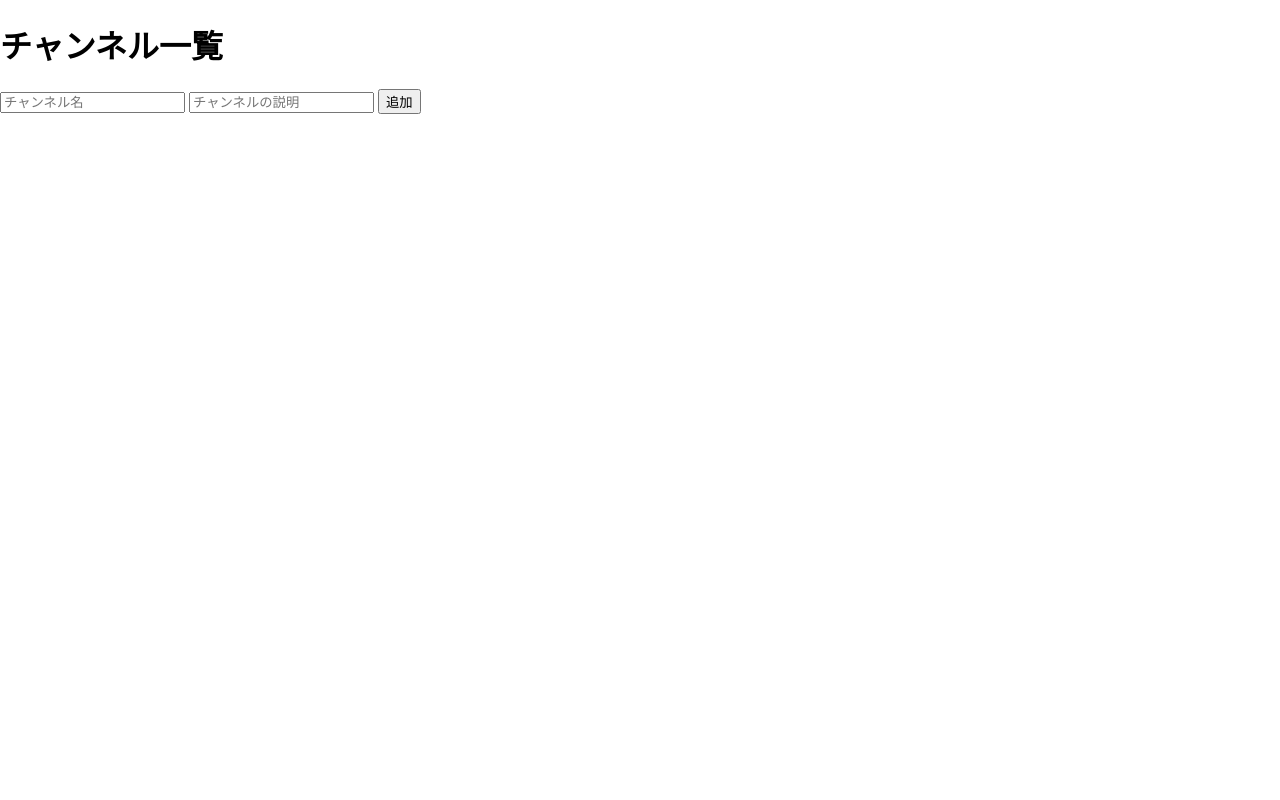
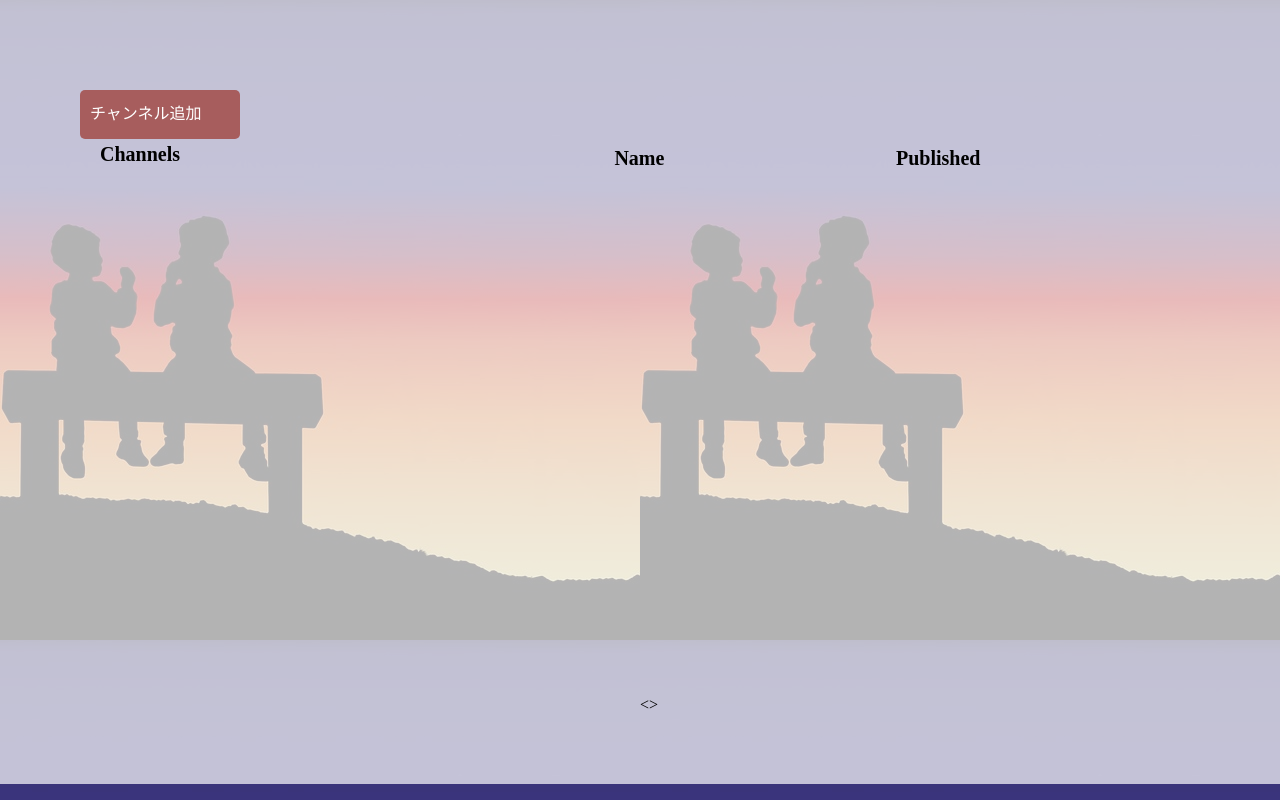
Before and after one commit to hackathon-team-e/chatapp, a Flask app: page /delete/1 in a window 1280 px wide. Run offline with Flask 2, Linux system fonts and the light colour scheme; data comes from the database, SQL or seed files in the repository; some libraries are stand-ins or nearby versions.

Commit message:
チャンネル一覧ページ作成

```diff
--- /dev/null
+++ b/static/css/main.css
@@ -0,0 +1,80 @@
+.main-container {
+background-image: url(../img/chat.jpeg);
+position: absolute;
+height: 100%;
+width: 100%;
+}
+
+.bg-mask {
+  height: 100%;
+  background: rgba(255,255,255,0.7);
+}
+.channelpage {
+  display: flex;
+  flex-direction: column;
+}
+
+.btn {
+  border-radius: 5px;
+  background-color: #A75D5D;
+  padding: 10px;
+  text-decoration: none;
+  color: white;
+  position: absolute;
+  width: 160px;
+  height: 49px;
+  left: 80px;
+  top: 90px;
+}
+
+h1 {
+  position: absolute;
+  width: 160px;
+  height: 49px;
+  left: 100px;
+  top: 130px;
+  font-size: 20px;
+}
+
+.name {
+  position: absolute;
+  width:160px;
+  height: 50px;
+  left:48%;
+  top:130px;
+  font-size: 20px;
+}
+
+.published {
+  position: absolute;
+  width:160px;
+  height: 50px;
+  left:70%;
+  top:130px;
+  font-size: 20px;
+}
+
+.channelname {
+  position: absolute;
+  width:160px;
+  height: 20px;
+  left:50%;
+  top:160px;
+  font-size: 20px;
+}
+.delete {
+  position: absolute;
+  width:160px;
+  height: 20px;
+  left:90%;
+  top:160px;
+  font-size: 20px;
+}
+
+.pagination-container,
+.pagination {
+  display: flex;
+  position: absolute;
+  left: 50%;
+  bottom: 70px;
+}
--- a/static/css/styles.css
+++ b/static/css/styles.css
@@ -1,2 +1,3 @@
 @import "detail.css";
 @import "signup.css";
+@import "main.css";
--- a/templates/index.html
+++ b/templates/index.html
@@ -1,16 +1,31 @@
 {% extends 'base.html' %}
 {% block title %}
-  <title>home</title>
+  <title>channel</title>
 {% endblock %}
 {% block body %}
-   <h1>チャンネル一覧</h1>
-    <form action="/", method="post">
-        <input type="text" placeholder="チャンネル名" class="channel-form-input" name="channel-title">
-        <input type="text" placeholder="チャンネルの説明" class="channel-form-input" name="channel-description">
-        <button id="add-channel-confirmation-btn">追加</button>
-    </form>
-    {% for channel in channels %}
-        <p><a href="/detail/{{ channel.id }}">{{ channel.name }}</a></p>
-        <p><a href="/delete/{{ channel.id }}">削除</a></p>
-    {% endfor %}
+<div class="main-container channelpage">
+  <div class="bg-mask"></div>
+    <div class="main-content">
+     <div class="bg-image">
+    <div class="channel-title">
+<h1>Channels</h1>
+<h2 class="name">Name</h2>
+<h2 class="published">Published</h2>
+
+      <a href="create.html" class="btn">チャンネル追加</a>
+
+    <div class="pagination-container">
+      <p id="prev"><</li>
+      <ul class="pagination"></ul>
+      <p id="next">></p>
+    </div>
+    </div>
+    <ul class="channel-box"></ul>
+    </div>
+  </div>
+</div>
+{% for channel in channels %}
+<p class="channelname"><a href="/detail/{{ channel.id }}">{{ channel.name }}</a></p>
+<p class="delete"><a href="/delete/{{ channel.id }}">削除</a></p>
+{% endfor %}
 {% endblock %}
```
Also changed, not shown: static/img/chat.jpeg (added).
